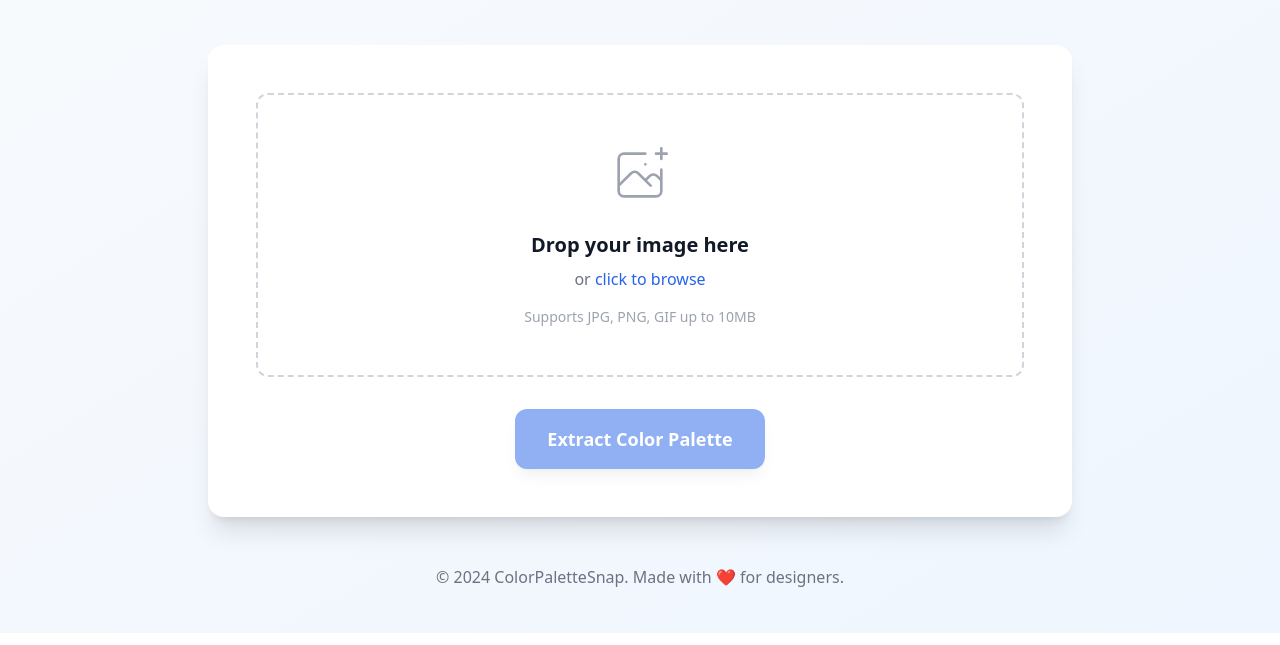
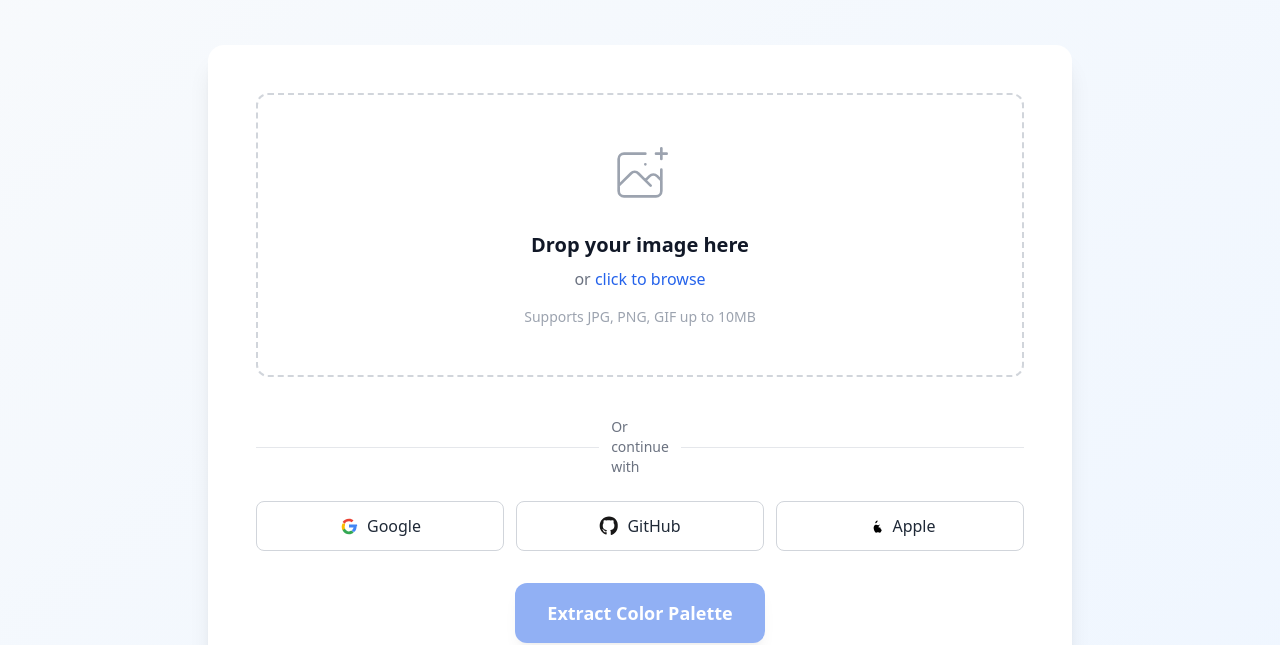
Before and after one commit to Younghef/ColorPaletteSnap, a plain HTML site: page index.html in a window 1280 px wide. Shown: the part 167-812 px from the top of the page. Drawn offline with nearby package versions, Linux system fonts and the light colour scheme.

Commit message:
Add social login options for Google, GitHub, and Apple to the landing page

```diff
--- a/index.html
+++ b/index.html
@@ -33,6 +33,7 @@
                 Extract beautiful color palettes from any image. Perfect for designers, artists, and creatives.
             </p>
         </header>
+
 
         <!-- Main Upload Area -->
         <main class="bg-white rounded-2xl shadow-xl p-8 md:p-12">
@@ -75,6 +76,39 @@
                 </div>
             </div>
 
+            <!-- Social Logins -->
+            <section class="mt-10">
+                <div class="relative flex items-center gap-3 mb-6">
+                    <span class="h-px w-full bg-gray-200"></span>
+                    <span class="text-sm text-gray-500">Or continue with</span>
+                    <span class="h-px w-full bg-gray-200"></span>
+                </div>
+                <div class="grid grid-cols-1 sm:grid-cols-3 gap-3">
+                    <button id="login-google" class="flex items-center justify-center gap-2 border border-gray-300 hover:border-gray-400 bg-white text-gray-800 rounded-lg px-4 py-3 transition-colors">
+                        <svg class="h-5 w-5" viewBox="0 0 24 24" aria-hidden="true">
+                            <path fill="#4285F4" d="M21.8 12.2c0-.7-.1-1.3-.2-1.9H12v3.6h5.5c-.2 1.1-.8 2.1-1.7 2.8v2.3h2.8c1.6-1.5 2.5-3.8 2.5-6.8z"></path>
+                            <path fill="#34A853" d="M12 22c2.3 0 4.2-.8 5.6-2.2l-2.8-2.3c-.8.6-1.8 1-2.8 1-2.2 0-4.1-1.5-4.8-3.5H4.3v2.2C5.7 20.4 8.6 22 12 22z"></path>
+                            <path fill="#FBBC05" d="M7.2 14.9c-.2-.6-.4-1.3-.4-1.9s.1-1.3.4-1.9V8.9H4.3C3.6 10.2 3.2 11.6 3.2 13s.4 2.8 1.1 4.1l2.9-2.2z"></path>
+                            <path fill="#EA4335" d="M12 6.4c1.2 0 2.3.4 3.1 1.2l2.3-2.3C16.2 3.9 14.3 3.2 12 3.2 8.6 3.2 5.7 4.8 4.3 7.1l2.9 2.2c.7-2 2.6-2.9 4.8-2.9z"></path>
+                        </svg>
+                        <span class="font-medium">Google</span>
+                    </button>
+                    <button id="login-github" class="flex items-center justify-center gap-2 border border-gray-300 hover:border-gray-400 bg-white text-gray-800 rounded-lg px-4 py-3 transition-colors">
+                        <svg class="h-5 w-5" viewBox="0 0 24 24" aria-hidden="true">
+                            <path fill="#181717" fill-rule="evenodd" clip-rule="evenodd" d="M12 .5C5.7.5.8 5.4.8 11.7c0 4.9 3.2 9 7.6 10.5.6.1.8-.3.8-.6v-2.1c-3.1.7-3.8-1.3-3.8-1.3-.5-1.3-1.2-1.6-1.2-1.6-1-.7.1-.7.1-.7 1.1.1 1.7 1.2 1.7 1.2 1 .1.7 1.9 2.9 1.4.1-.8.4-1.3.7-1.6-2.5-.3-5.1-1.2-5.1-5.5 0-1.2.4-2.2 1.1-3-.1-.3-.5-1.5.1-3.1 0 0 .9-.3 3 .1.9-.2 1.9-.3 2.8-.3s1.9.1 2.8.3c2.1-.4 3-.1 3-.1.6 1.6.2 2.8.1 3.1.7.8 1.1 1.8 1.1 3 0 4.3-2.6 5.2-5.2 5.5.4.3.8 1 .8 2.1v3.1c0 .3.2.7.8.6 4.4-1.5 7.6-5.6 7.6-10.5C23.2 5.4 18.3.5 12 .5z"></path>
+                        </svg>
+                        <span class="font-medium">GitHub</span>
+                    </button>
+                    <button id="login-apple" class="flex items-center justify-center gap-2 border border-gray-300 hover:border-gray-400 bg-white text-gray-800 rounded-lg px-4 py-3 transition-colors">
+                        <svg class="h-5 w-5" viewBox="0 0 24 24" aria-hidden="true">
+                            <path fill="#000000" d="M17.5 13.9c0-2.2 1.8-3.2 1.9-3.3-1-.1-2 .6-2.5.6-.5 0-1.3-.6-2.2-.6-1.1 0-2.1.6-2.6 1.5-1.1 1.9-.3 4.8.8 6.4.5.7 1.1 1.5 1.8 1.5.7 0 1-.5 2-.5s1.2.5 2 .5c.8 0 1.3-.7 1.8-1.5.6-.9.8-1.8.8-1.8-.1 0-1.7-.7-1.8-2.8z"></path>
+                            <path fill="#000000" d="M15.6 7.6c.5-.6.8-1.4.7-2.2-.7 0-1.6.5-2.1 1.1-.5.6-.8 1.4-.7 2.2.8.1 1.6-.4 2.1-1.1z"></path>
+                        </svg>
+                        <span class="font-medium">Apple</span>
+                    </button>
+                </div>
+            </section>
+
             <!-- CTA Button -->
             <div class="text-center mt-8">
                 <button id="extract-btn" class="bg-primary-600 hover:bg-primary-700 text-white font-semibold py-4 px-8 rounded-xl text-lg transition-all duration-300 transform hover:scale-105 shadow-lg hover:shadow-xl disabled:opacity-50 disabled:cursor-not-allowed disabled:transform-none" disabled>
@@ -113,11 +147,23 @@
         fileInput.type = 'file';
         fileInput.accept = 'image/*';
         fileInput.style.display = 'none';
+        const loginGoogle = document.getElementById('login-google');
+        const loginGithub = document.getElementById('login-github');
+        const loginApple = document.getElementById('login-apple');
 
         let uploadedFile = null;
 
         // Add file input to DOM
         document.body.appendChild(fileInput);
+
+        // Social logins (stub handlers)
+        loginGoogle?.addEventListener('click', () => handleSocialLogin('google'));
+        loginGithub?.addEventListener('click', () => handleSocialLogin('github'));
+        loginApple?.addEventListener('click', () => handleSocialLogin('apple'));
+
+        function handleSocialLogin(provider) {
+            alert(`Social login clicked: ${provider}. Wire this to your auth.`);
+        }
 
         // Drag and drop functionality
         uploadArea.addEventListener('dragover', (e) => {
```
